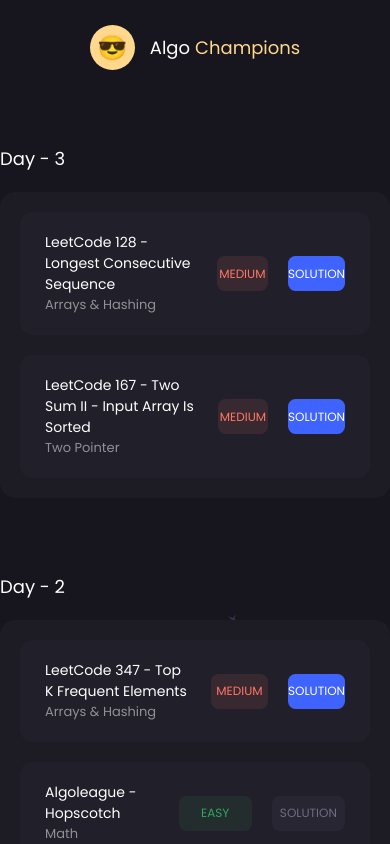
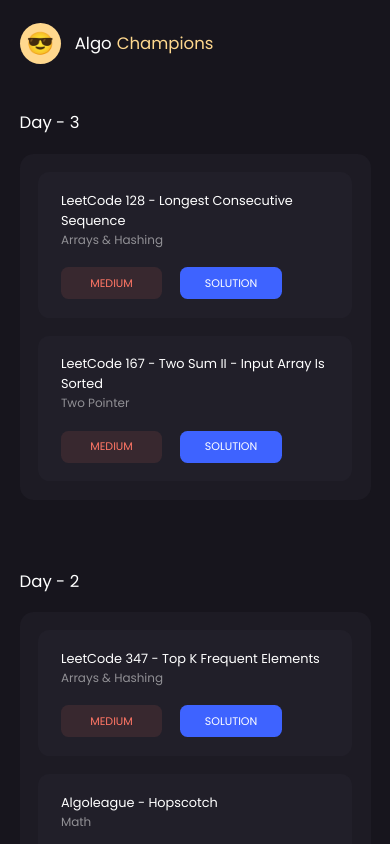
Before and after one commit to canberkkkkk/algo-champions, a React (Create React App) app: page / in a window 390 px wide. Shown: the top 844 px of the page. Built offline with nearby package versions, Linux system fonts and the light colour scheme.

Commit message:
feat(algo-champions): implement responsive

```diff
--- a/src/App.js
+++ b/src/App.js
@@ -13,12 +13,12 @@
           Algo <span>Champions</span>
         </sc.Logo>
       </sc.LogoContainer>
-      {QUESTION_BUNDLES.map(({ date, questions }, i) => (
+      {QUESTION_BUNDLES.map(({ date, questions }) => (
         <sc.QuestionBundleContainer>
           <sc.QuestionBundleHeading>{date}</sc.QuestionBundleHeading>
           <sc.QuestionBundleMain>
             {questions.map(
-              ({ name, link, type, difficulty, solution, solved }, j) => (
+              ({ name, link, type, difficulty, solution, solved }) => (
                 <sc.QuestionContainer>
                   <sc.QuestionHeader>
                     <sc.QuestionHeading href={link} target="_blank">
--- a/src/styled.js
+++ b/src/styled.js
@@ -12,6 +12,14 @@
   html {
     font-size: 62.5%;
     font-family: 'Poppins', sans-serif;
+
+    @media (max-width: 1024px) {
+      font-size: 60%;
+    }
+
+    @media (max-width: 768px) {
+        font-size: 57.5%;
+    }
   }
 
   body {
@@ -20,6 +28,10 @@
     background-color: #17151D;
     color: white;
   }
+`;
+
+export const Wrapper = styled.div`
+  padding: 2.5rem 0;
 `;
 
 export const Background = styled.img`
@@ -33,7 +45,14 @@
   display: flex;
   align-items: center;
   justify-content: center;
-  margin-bottom: 7.5rem;
+  max-width: 90rem;
+  width: 90%;
+  margin: 0 auto 7.5rem;
+
+  @media (max-width: 768px) {
+    margin-bottom: 5rem;
+    justify-content: flex-start;
+  }
 `;
 
 export const Logo = styled.div`
@@ -45,10 +64,6 @@
     color: #ffd88e;
     margin-left: 5px;
   }
-`;
-
-export const Wrapper = styled.div`
-  padding: 2.5rem 0;
 `;
 
 export const LogoIcon = styled.div`
@@ -68,6 +83,7 @@
   margin: 0 auto 7.5rem;
   position: relative;
   z-index: 1;
+  width: 90%;
 `;
 
 export const QuestionBundleHeading = styled.h1`
@@ -88,6 +104,7 @@
 export const QuestionContainer = styled.div`
   display: flex;
   align-items: center;
+  flex-wrap: wrap;
   gap: 2rem;
   background-color: #211f29;
   border-radius: 1.25rem;
@@ -104,6 +121,7 @@
   text-decoration: none;
   color: white;
   transition: color 0.5s ease;
+  flex-shrink: 0;
 
   &:hover {
     color: #3e63ff;
```
Also changed, not shown: 1 other file (tests, documents, lock files or other folders).
